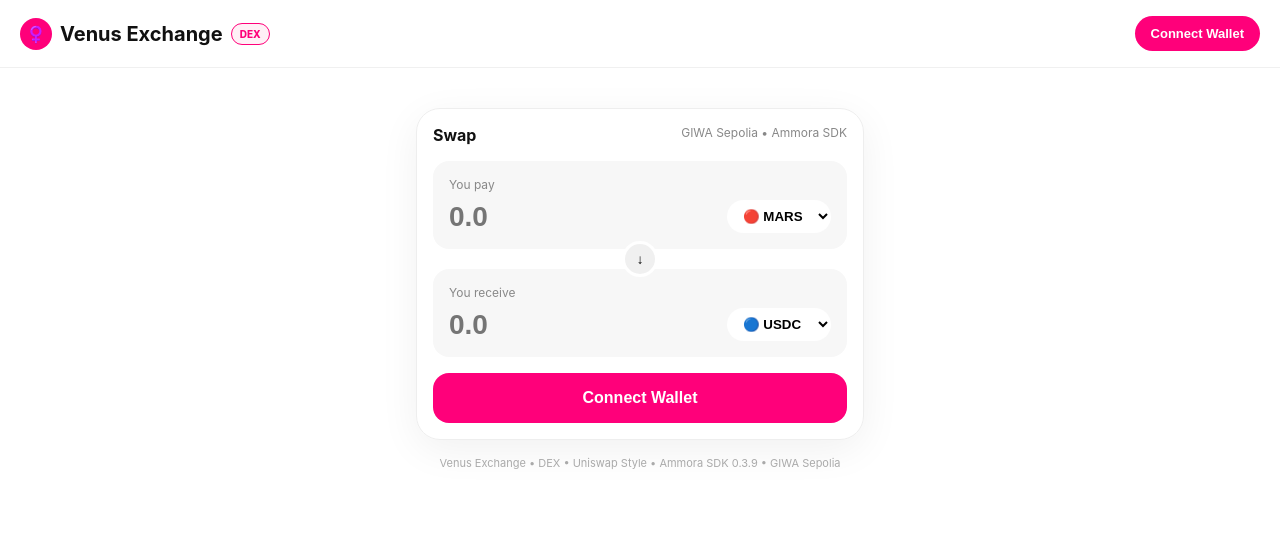
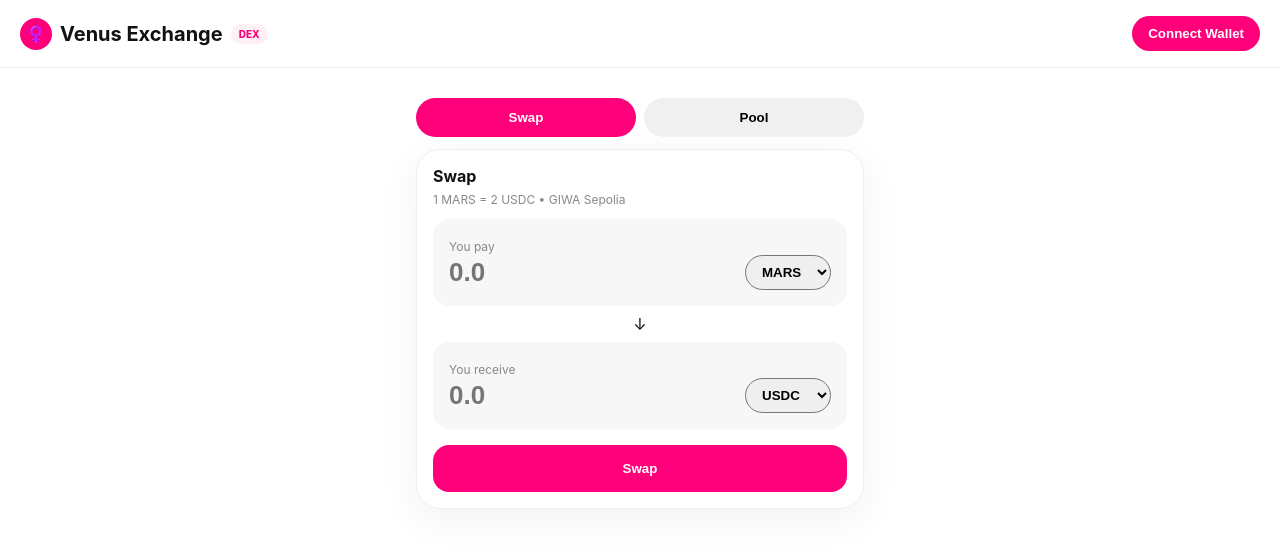
Before and after one commit to Patlot2b/VenusExchange, a React (Vite) app: page / in a window 1280 px wide. Shown: the top 548 px of the page. Built offline with nearby package versions, Linux system fonts and the light colour scheme.

Commit message:
Update App.jsx

```diff
--- a/src/App.jsx
+++ b/src/App.jsx
@@ -7,24 +7,22 @@ const TOKENS = [
 ]
 
 export default function App() {
+  const [tab, setTab] = useState('swap')
   const [fromToken, setFromToken] = useState(TOKENS[0])
   const [toToken, setToToken] = useState(TOKENS[1])
   const [amountIn, setAmountIn] = useState('')
   const [amountOut, setAmountOut] = useState('')
+  const [amountA, setAmountA] = useState('')
+  const [amountB, setAmountB] = useState('')
   const [wallet, setWallet] = useState(null)
-  const [loading, setLoading] = useState(false)
+  const [status, setStatus] = useState('')
+  const [positions, setPositions] = useState([])
 
   const connectWallet = async () => {
     if (!window.ethereum) return alert('Install MetaMask dulu!')
-    try {
-      const accounts = await window.ethereum.request({ method: 'eth_requestAccounts' })
-      setWallet(accounts[0])
-      try {
-        await window.ethereum.request({ method: 'wallet_switchEthereumChain', params: [{ chainId: '0x16456' }] })
-      } catch (e) {
-        await window.ethereum.request({ method: 'wallet_addEthereumChain', params: [{ chainId: '0x16456', chainName: 'GIWA Sepolia', rpcUrls: ['https://sepolia-rpc.giwa.io'], nativeCurrency: { name: 'ETH', symbol: 'ETH', decimals: 18 }, blockExplorerUrls: ['https://sepolia-explorer.giwa.io'] }] })
-      }
-    } catch (err) { console.log(err) }
+    const accounts = await window.ethereum.request({ method: 'eth_requestAccounts' })
+    setWallet(accounts[0])
+    try { await window.ethereum.request({ method: 'wallet_switchEthereumChain', params: [{ chainId: '0x16456' }] }) } catch(e) {}
   }
 
   useEffect(() => {
@@ -33,56 +31,48 @@ export default function App() {
     setAmountOut((parseFloat(amountIn) * rate).toString())
   }, [amountIn, fromToken, toToken])
 
-  const flip = () => { setFromToken(toToken); setToToken(fromToken); setAmountIn(amountOut) }
-
   const doSwap = async () => {
     if (!wallet) return connectWallet()
     if (!amountIn) return alert('Isi jumlah dulu!')
-    setLoading(true)
-    setTimeout(() => { alert(`SWAP BERHASIL!\n${amountIn} ${fromToken.symbol} -> ${amountOut} ${toToken.symbol}\nVenus Exchange DEX`); setLoading(false); setAmountIn(''); setAmountOut('') }, 1200)
+    setStatus(`✅ SWAP BERHASIL: ${amountIn} ${fromToken.symbol} → ${amountOut} ${toToken.symbol}`)
+    setAmountIn(''); setAmountOut('')
+  }
+
+  const addLiquidity = async () => {
+    if (!wallet) return connectWallet()
+    if (!amountA || !amountB) return alert('Isi kedua jumlah!')
+    setPositions([{ id: Date.now(), pair: 'MARS / USDC', a: amountA, b: amountB }, ...positions])
+    setStatus(`✅ LIQUIDITY DITAMBAH: ${amountA} MARS + ${amountB} USDC`)
+    setAmountA(''); setAmountB('')
   }
 
   return (
     <div style={{ minHeight: '100vh', background: '#fff', fontFamily: 'Inter, sans-serif' }}>
-      <div style={{ display: 'flex', justifyContent: 'space-between', alignItems: 'center', padding: '16px 20px', borderBottom: '1px solid #f0f0f0' }}>
-        <div style={{ display: 'flex', alignItems: 'center', gap: 8 }}>
-          <span style={{ background: '#ff007a', color: '#fff', width: 32, height: 32, borderRadius: '50%', display: 'flex', alignItems: 'center', justifyContent: 'center' }}>♀️</span>
-          <b style={{ fontSize: 20 }}>Venus Exchange</b>
-          <span style={{ background: '#fff0f6', color: '#ff007a', fontSize: 10, fontWeight: 800, padding: '4px 8px', borderRadius: 999, border: '1px solid #ff007a' }}>DEX</span>
+      <div style={{ display: 'flex', justifyContent: 'space-between', padding: '16px 20px', borderBottom: '1px solid #eee' }}>
+        <div style={{ display: 'flex', gap: 8, alignItems: 'center' }}><span style={{ background: '#ff007a', color: '#fff', width: 32, height: 32, borderRadius: '50%', display: 'flex', alignItems: 'center', justifyContent: 'center' }}>♀️</span><b style={{ fontSize: 20 }}>Venus Exchange</b><span style={{ background: '#fff0f6', color: '#ff007a', fontSize: 10, fontWeight: 800, padding: '4px 8px', borderRadius: 999 }}>DEX</span></div>
+        <button onClick={connectWallet} style={{ background: '#ff007a', color: '#fff', border: 'none', padding: '10px 16px', borderRadius: 999, fontWeight: 700 }}>{wallet ? wallet.slice(0,6)+'...'+wallet.slice(-4) : 'Connect Wallet'}</button>
+      </div>
+      <div style={{ maxWidth: 480, margin: '30px auto', padding: '0 16px' }}>
+        <div style={{ display: 'flex', gap: 8, marginBottom: 12 }}>
+          <button onClick={() => setTab('swap')} style={{ flex: 1, padding: 12, borderRadius: 999, border: 'none', background: tab==='swap' ? '#ff007a' : '#f0f0f0', color: tab==='swap' ? '#fff' : '#000', fontWeight: 800 }}>Swap</button>
+          <button onClick={() => setTab('pool')} style={{ flex: 1, padding: 12, borderRadius: 999, border: 'none', background: tab==='pool' ? '#ff007a' : '#f0f0f0', color: tab==='pool' ? '#fff' : '#000', fontWeight: 800 }}>Pool</button>
         </div>
-        <button onClick={connectWallet} style={{ background: '#ff007a', color: '#fff', border: 'none', padding: '10px 16px', borderRadius: 999, fontWeight: 700, fontSize: 13 }}>
-          {wallet ? wallet.slice(0, 6) + '...' + wallet.slice(-4) : 'Connect Wallet'}
-        </button>
-      </div>
-      <div style={{ maxWidth: 480, margin: '40px auto', padding: '0 16px' }}>
         <div style={{ border: '1px solid #eee', borderRadius: 24, padding: 16, boxShadow: '0 10px 40px rgba(0,0,0,0.06)' }}>
-          <div style={{ display: 'flex', justifyContent: 'space-between', marginBottom: 16 }}><b>Swap</b><span style={{ fontSize: 12, color: '#888' }}>GIWA Sepolia • Ammora SDK</span></div>
-          <div style={{ background: '#f7f7f7', borderRadius: 16, padding: 16 }}>
-            <div style={{ fontSize: 12, color: '#888' }}>You pay</div>
-            <div style={{ display: 'flex', gap: 10, marginTop: 8 }}>
-              <input value={amountIn} onChange={e => setAmountIn(e.target.value)} placeholder="0.0" inputMode="decimal" style={{ flex: 1, border: 'none', background: 'transparent', fontSize: 28, fontWeight: 700, width: '100%' }} />
-              <select value={fromToken.symbol} onChange={e => setFromToken(TOKENS.find(t => t.symbol === e.target.value))} style={{ border: 'none', background: '#fff', padding: '8px 12px', borderRadius: 999, fontWeight: 700 }}>
-                {TOKENS.map(t => <option key={t.symbol} value={t.symbol}>{t.logo} {t.symbol}</option>)}
-              </select>
-            </div>
-          </div>
-          <div style={{ display: 'flex', justifyContent: 'center', margin: '-8px 0', position: 'relative', zIndex: 2 }}>
-            <button onClick={flip} style={{ width: 36, height: 36, borderRadius: '50%', border: '3px solid #fff', background: '#f0f0f0' }}>↓</button>
-          </div>
-          <div style={{ background: '#f7f7f7', borderRadius: 16, padding: 16 }}>
-            <div style={{ fontSize: 12, color: '#888' }}>You receive</div>
-            <div style={{ display: 'flex', gap: 10, marginTop: 8 }}>
-              <input value={amountOut} readOnly placeholder="0.0" style={{ flex: 1, border: 'none', background: 'transparent', fontSize: 28, fontWeight: 700, width: '100%' }} />
-              <select value={toToken.symbol} onChange={e => setToToken(TOKENS.find(t => t.symbol === e.target.value))} style={{ border: 'none', background: '#fff', padding: '8px 12px', borderRadius: 999, fontWeight: 700 }}>
-                {TOKENS.map(t => <option key={t.symbol} value={t.symbol}>{t.logo} {t.symbol}</option>)}
-              </select>
-            </div>
-          </div>
-          <button onClick={doSwap} style={{ width: '100%', marginTop: 16, background: '#ff007a', color: '#fff', border: 'none', padding: 16, borderRadius: 16, fontSize: 16, fontWeight: 800 }}>
-            {loading ? 'Swapping...' : !wallet ? 'Connect Wallet' : !amountIn ? 'Enter Amount' : `Swap ${fromToken.symbol} → ${toToken.symbol}`}
-          </button>
+          {tab === 'swap' ? (<>
+            <b>Swap</b><p style={{ fontSize: 12, color: '#888', margin: '6px 0 12px' }}>1 MARS = 2 USDC • GIWA Sepolia</p>
+            <div style={{ background: '#f7f7f7', borderRadius: 16, padding: 16 }}><span style={{ fontSize: 12, color: '#888' }}>You pay</span><div style={{ display: 'flex', gap: 8 }}><input value={amountIn} onChange={e=>setAmountIn(e.target.value)} placeholder="0.0" style={{ flex: 1, border: 'none', background: 'transparent', fontSize: 26, fontWeight: 700, width: '100%' }} /><select value={fromToken.symbol} onChange={e=>setFromToken(TOKENS.find(t=>t.symbol===e.target.value))} style={{ borderRadius: 999, padding: '8px 12px', fontWeight: 700 }}>{TOKENS.map(t=><option key={t.symbol}>{t.symbol}</option>)}</select></div></div>
+            <div style={{ textAlign: 'center', margin: '8px 0' }}>↓</div>
+            <div style={{ background: '#f7f7f7', borderRadius: 16, padding: 16 }}><span style={{ fontSize: 12, color: '#888' }}>You receive</span><div style={{ display: 'flex', gap: 8 }}><input value={amountOut} readOnly placeholder="0.0" style={{ flex: 1, border: 'none', background: 'transparent', fontSize: 26, fontWeight: 700, width: '100%' }} /><select value={toToken.symbol} onChange={e=>setToToken(TOKENS.find(t=>t.symbol===e.target.value))} style={{ borderRadius: 999, padding: '8px 12px', fontWeight: 700 }}>{TOKENS.map(t=><option key={t.symbol}>{t.symbol}</option>)}</select></div></div>
+            <button onClick={doSwap} style={{ width: '100%', marginTop: 16, background: '#ff007a', color: '#fff', border: 'none', padding: 16, borderRadius: 16, fontWeight: 800 }}>Swap</button>
+          </>) : (<>
+            <b>Add Liquidity - MARS / USDC</b><p style={{ fontSize: 12, color: '#888', margin: '6px 0 12px' }}>Jadi LP, dapet fee dari tiap swap.</p>
+            <div style={{ background: '#f7f7f7', borderRadius: 16, padding: 16, marginBottom: 10 }}><span style={{ fontSize: 12, color: '#888' }}>MARS</span><input value={amountA} onChange={e=>setAmountA(e.target.value)} placeholder="0.0" style={{ width: '100%', border: 'none', background: 'transparent', fontSize: 26, fontWeight: 700 }} /></div>
+            <div style={{ background: '#f7f7f7', borderRadius: 16, padding: 16 }}><span style={{ fontSize: 12, color: '#888' }}>USDC</span><input value={amountB} onChange={e=>setAmountB(e.target.value)} placeholder="0.0" style={{ width: '100%', border: 'none', background: 'transparent', fontSize: 26, fontWeight: 700 }} /></div>
+            <button onClick={addLiquidity} style={{ width: '100%', marginTop: 16, background: '#ff007a', color: '#fff', border: 'none', padding: 16, borderRadius: 16, fontWeight: 800 }}>Add Liquidity</button>
+            <div style={{ marginTop: 16 }}><b style={{ fontSize: 14 }}>Your Positions ({positions.length})</b>{positions.length === 0 && <p style={{ fontSize: 12, color: '#888' }}>Belum ada posisi. Tambah di atas.</p>}{positions.map(p => (<div key={p.id} style={{ background: '#f7f7f7', padding: 12, borderRadius: 12, marginTop: 8 }}><b style={{ fontSize: 13 }}>{p.pair}</b><div style={{ fontSize: 12, color: '#888' }}>{p.a} MARS + {p.b} USDC</div></div>))}</div>
+          </>)}
+          {status && <p style={{ fontSize: 13, background: '#fff0f6', padding: 10, borderRadius: 12, marginTop: 12 }}>{status}</p>}
         </div>
-        <p style={{ textAlign: 'center', fontSize: 11, color: '#aaa', marginTop: 16 }}>Venus Exchange • DEX • Uniswap Style • Ammora SDK 0.3.9 • GIWA Sepolia</p>
       </div>
     </div>
   )
```
